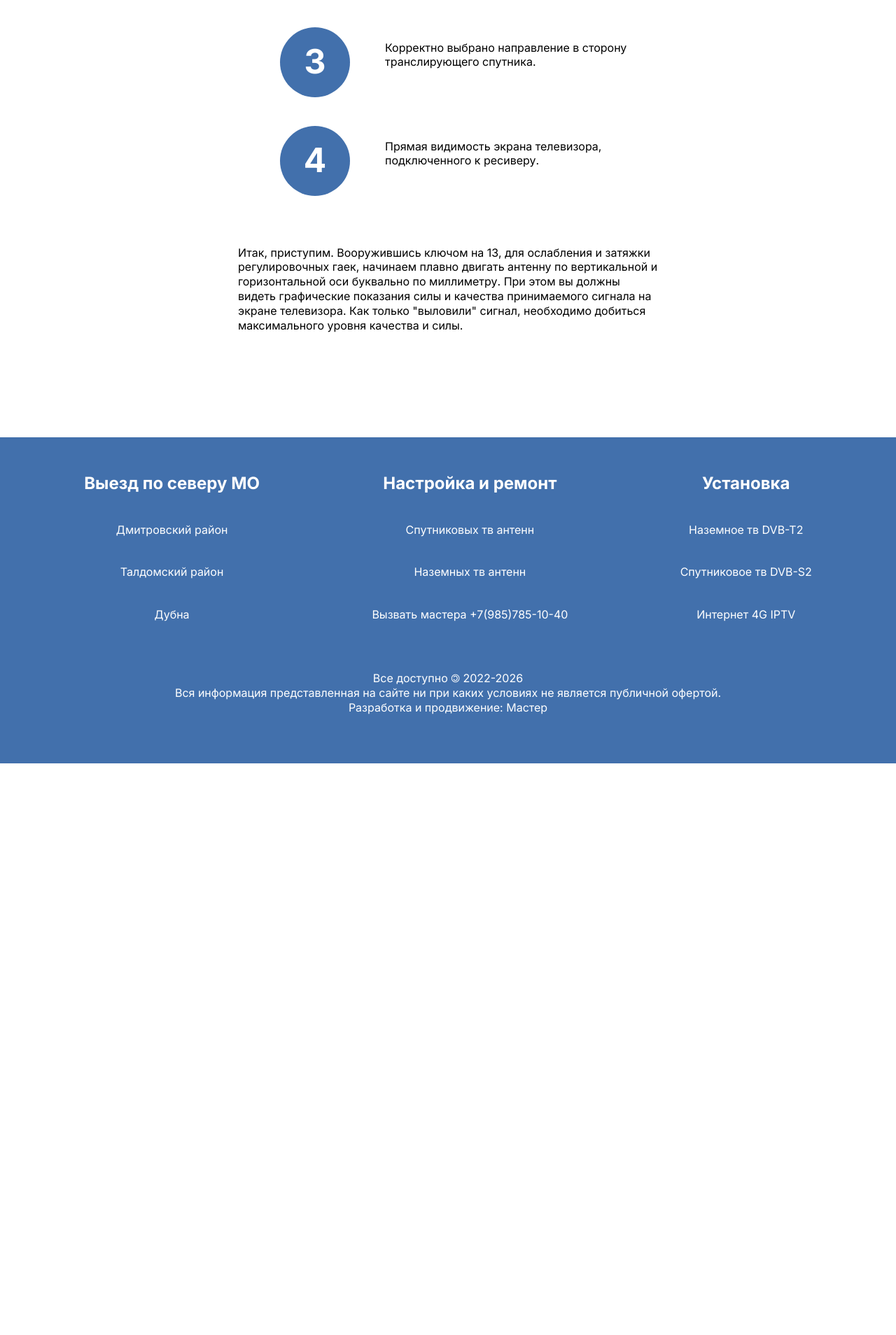
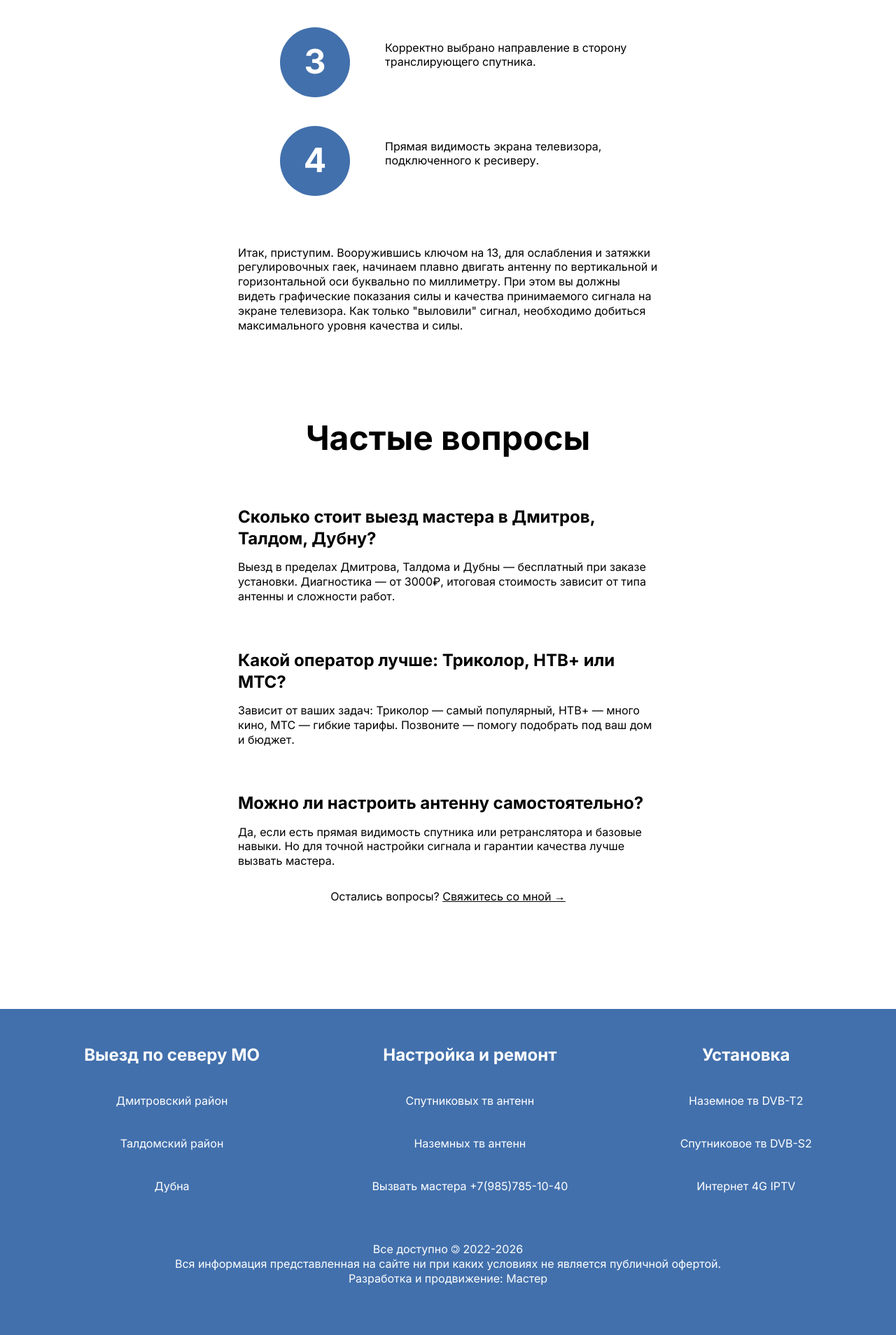
Before and after one commit to dmtaldom/dmtaldom.github.io, a Jekyll site: the page built from index.md, in a window 1280 px wide. Shown: the part 2715-4623 px from the top of the page at 70% size. Built offline with Jekyll 4.4.1, drawn with Linux system fonts in a browser that asks for light colours; before the commit the page ends 3806 px from its top, so only the background shows below that.

Commit message:
faq on index and css for faq

```diff
--- a/assets/css/style.css
+++ b/assets/css/style.css
@@ -578,3 +578,29 @@ html {
 		font-size: 28px;
 	}
 }
+/* FAQ - минимальные отступы */
+.faq,
+.faq .container,
+.faq .own-hands__inner {
+    padding-top: 40px;
+    padding-bottom: 0;
+    margin-top: 0;
+    margin-bottom: 0;
+}
+
+.faq .section-title {
+    margin-bottom: 15px;
+}
+
+.faq .own__hands-title {
+    margin-top: 15px;
+    margin-bottom: 5px;
+}
+
+.faq .own-hands__text {
+    margin-bottom: 10px;
+}
+
+.faq .own-hands__text:last-child {
+    margin-bottom: 0;
+}
--- a/index.md
+++ b/index.md
@@ -114,4 +114,61 @@ description: "Профессиональная настройка спутник
             </p>
         </div>
     </div>
+ <!-- Секция FAQ -->
+<section class="faq">
+    <div class="container">
+        <div class="own-hands__inner">
+            <h2 class="section-title">
+                Частые вопросы
+            </h2>
+
+            <div itemscope itemtype="https://schema.org/FAQPage">
+                <!-- Вопрос 1 -->
+                <div itemscope itemprop="mainEntity" itemtype="https://schema.org/Question">
+                    <h3 class="own__hands-title" itemprop="name">
+                        Сколько стоит выезд мастера в Дмитров, Талдом, Дубну?
+                    </h3>
+                    <div itemscope itemprop="acceptedAnswer" itemtype="https://schema.org/Answer">
+                        <p class="own-hands__text" itemprop="text">
+                            Выезд в пределах Дмитрова, Талдома и Дубны — бесплатный при заказе установки.
+                            Диагностика — от 3000₽, итоговая стоимость зависит от типа антенны и сложности работ.
+                        </p>
+                    </div>
+                </div>
+
+                <!-- Вопрос 2 -->
+                <div itemscope itemprop="mainEntity" itemtype="https://schema.org/Question">
+                    <h3 class="own__hands-title" itemprop="name">
+                        Какой оператор лучше: Триколор, НТВ+ или МТС?
+                    </h3>
+                    <div itemscope itemprop="acceptedAnswer" itemtype="https://schema.org/Answer">
+                        <p class="own-hands__text" itemprop="text">
+                            Зависит от ваших задач: Триколор — самый популярный, НТВ+ — много кино, МТС — гибкие тарифы.
+                            Позвоните — помогу подобрать под ваш дом и бюджет.
+                        </p>
+                    </div>
+                </div>
+
+                <!-- Вопрос 3 -->
+                <div itemscope itemprop="mainEntity" itemtype="https://schema.org/Question">
+                    <h3 class="own__hands-title" itemprop="name">
+                        Можно ли настроить антенну самостоятельно?
+                    </h3>
+                    <div itemscope itemprop="acceptedAnswer" itemtype="https://schema.org/Answer">
+                        <p class="own-hands__text" itemprop="text">
+                            Да, если есть прямая видимость спутника или ретранслятора и базовые навыки.
+                            Но для точной настройки сигнала и гарантии качества лучше вызвать мастера.
+                        </p>
+                    </div>
+                </div>
+            </div>
+
+            <!-- Перелинковка -->
+            <p class="own-hands__text" style="text-align: center; margin-top: 30px;">
+                Остались вопросы?
+                <a href="{{ '/contacts/' | relative_url }}" style="color: inherit; text-decoration: underline;">Свяжитесь со мной →</a>
+            </p>
+        </div>
+    </div>
 </section>
+</section>
```
